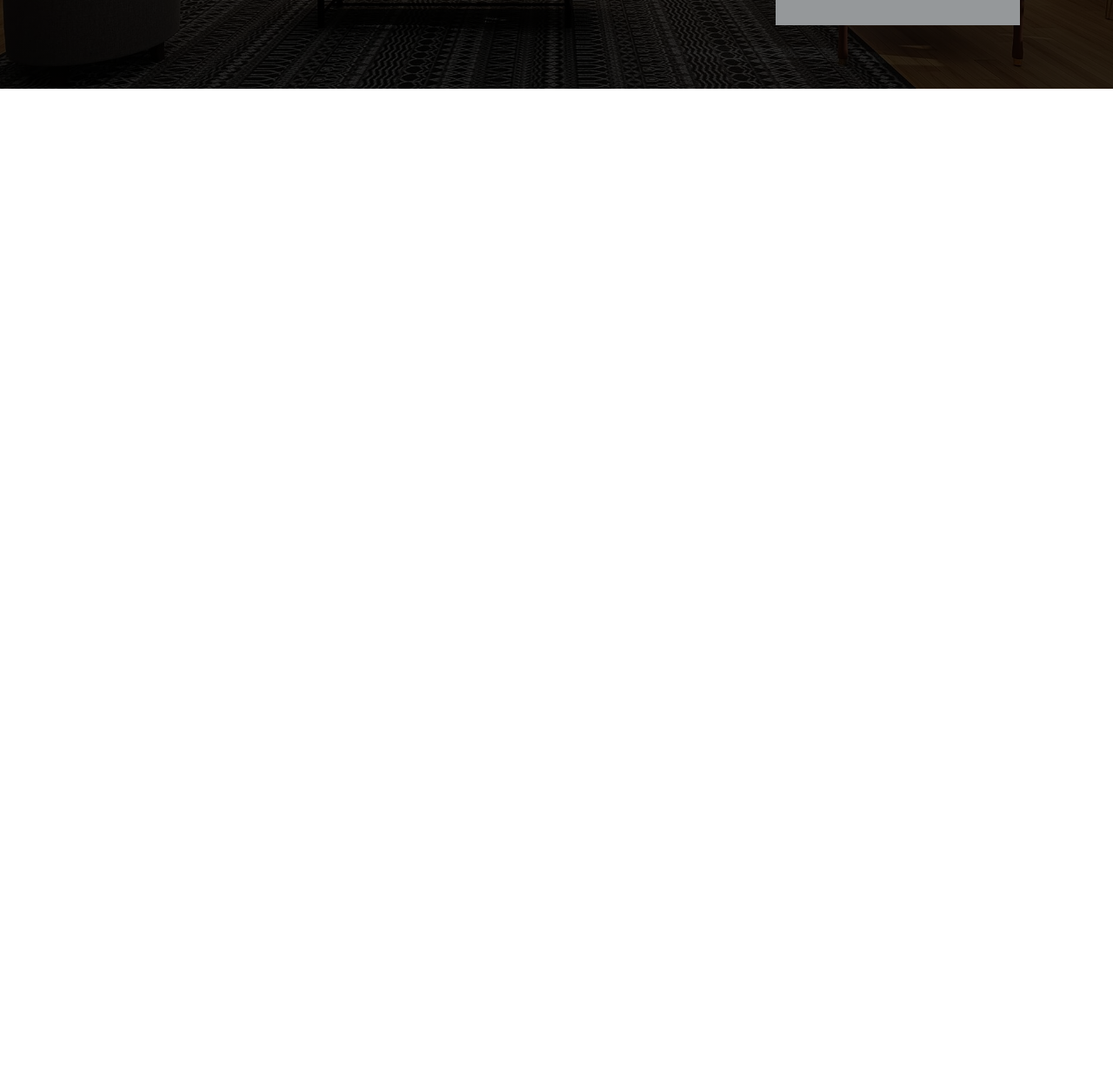
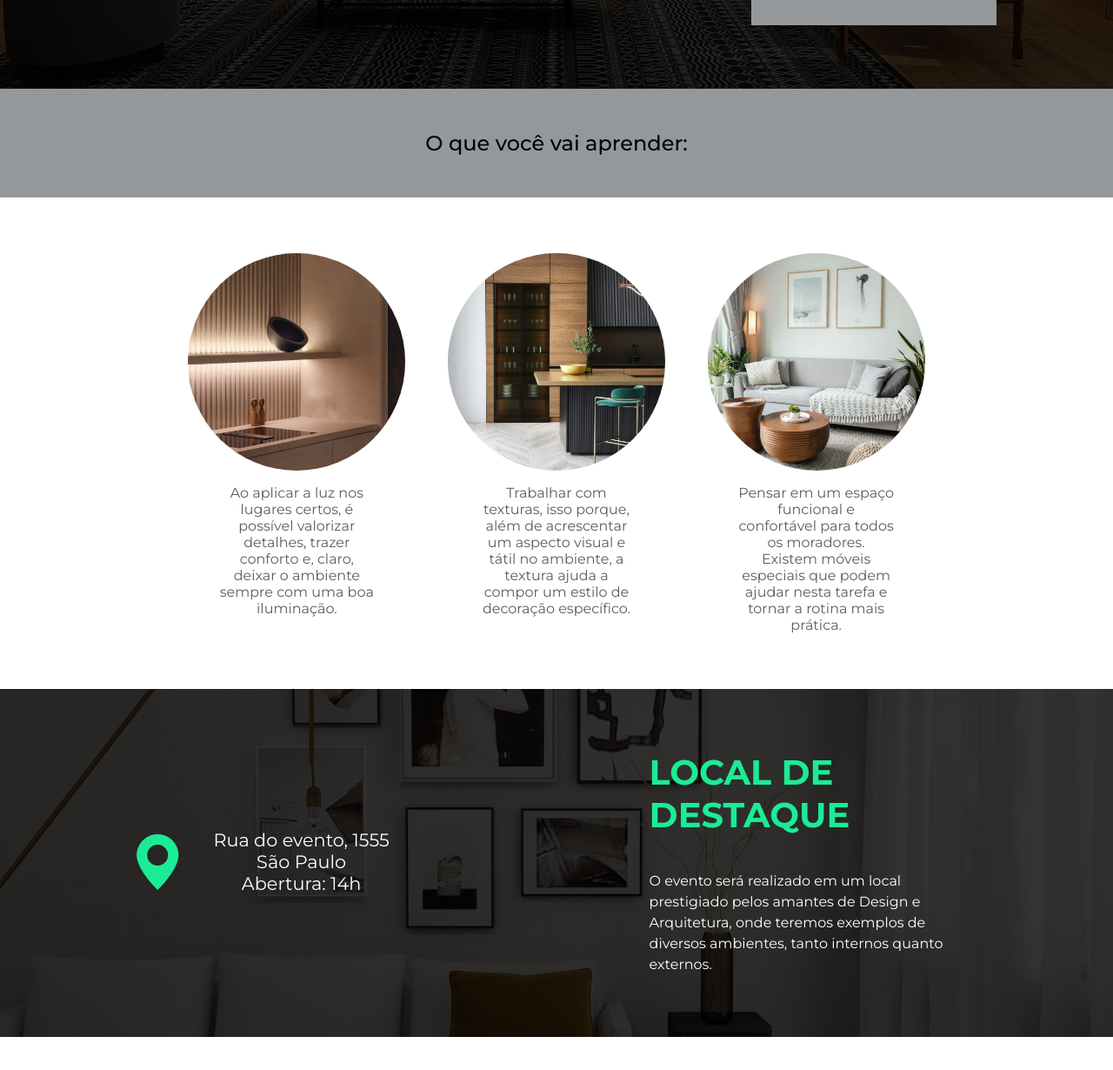
Before and after one commit to luccarvalho/landing_page, a plain HTML site: page index.html in a window 1280 px wide. Shown: the part 578-1808 px from the top of the page at 87% size. Before the commit the page ends 800 px from the top, so only its background shows below. Drawn offline with nearby package versions, Linux system fonts and the light colour scheme.

Commit message:
Add files via upload
Alterando algumas informações do header da landing page e dando continuidade na criação do restante do página. Com HTML e CSS.

```diff
--- a/css/styles.css
+++ b/css/styles.css
@@ -98,3 +98,90 @@
 .btn:hover {
     opacity: 1;
 }
+
+#beneficios-chave h2 {
+    background-color: var(--secundaria);
+    text-align: center;
+    padding: 2em;
+    font-weight: 500;
+}
+
+.beneficios {
+    display: flex;
+    justify-content: space-around;
+    padding: 4em;
+    width: 80%;
+    margin: 0 auto;
+}
+
+.beneficio {
+    text-align: center;
+    display: flex;
+    flex-direction: column;
+    align-items: center;
+    max-width: 20%;
+    color: var(--texto-tercearia);
+}
+
+.beneficio .beneficio-img {
+    width: 250px;
+    height: 250px;
+    border-radius: 50%;
+    background-size: cover;
+    background-position: center;
+    margin-bottom: 1em;
+}
+
+#beneficio-1 {
+    background-image: url("../img/sqr-1.jpg");
+}
+
+#beneficio-2 {
+    background-image: url("../img/sqr-2.jpg");
+}
+
+#beneficio-3 {
+    background-image: url("../img/sqr-3.jpg");
+}
+
+#localizacao {
+    height: 400px;
+    background: linear-gradient(rgba(0,0,0,.8), rgba(0,0,0,.8)), url("../img/hrz-1.jpg");
+    background-position: center;
+    background-size: cover;
+    display: flex;
+    align-items: center;
+    justify-content: space-around;
+    color: var(--texto-primaria);
+    margin-bottom: 3em;
+}
+
+#endereco, #sobre-localizacao {
+    max-width: 30%;
+}
+
+#endereco {
+    display: flex;
+}
+
+#endereco i {
+    color: var(--primaria);
+    font-size: 4em;
+    margin-right: 0.5em;
+}
+
+#detalhes-endereco {
+    text-align: center;
+    font-size: 1.3em;
+}
+
+#sobre-localizacao h3 {
+    color: var(--primaria);
+    font-size: 2.5em;
+    margin-bottom: 1em;
+    text-transform: uppercase;
+}
+
+#sobre-localizacao p {
+    line-height: 1.5em;
+}
--- a/index.html
+++ b/index.html
@@ -4,7 +4,7 @@
     <meta charset="UTF-8">
     <meta http-equiv="X-UA-Compatible" content="IE=edge">
     <meta name="viewport" content="width=device-width, initial-scale=1.0">
-    <title>Decoration Experience</title>
+    <title>D & A Experience</title>
     <link rel="stylesheet" href="css/styles.css">
     <link rel="preconnect" href="https://fonts.googleapis.com">
 <link rel="preconnect" href="https://fonts.gstatic.com" crossorigin>
@@ -14,9 +14,9 @@
 <body>
     <header id="descricao-evento">
         <div id="aviso">
-            <h2>Decoration Experience</h2>
+            <h2>D & A | Experience</h2>
             <p class="sobre-evento">
-                Um evento para revolucionar sua criatividade
+                Um evento para revolucionar sua criatividade em Design e Arquitetura
             </p>
             <p>Data do evento:</p>
             <p class="data-evento">Domingo, 03 de Julho, a partir das 14h</p>
@@ -49,8 +49,40 @@
                 <input type="submit" class="btn" value="Quero me inscrever">
             </form>
         </div>
+    </header>
 
-    </header>
+    <section id="beneficios-chave">
+        <h2>O que você vai aprender:</h2>
+        <div class="beneficios">
+            <div class="beneficio">
+                <div id="beneficio-1" class="beneficio-img"></div>
+                <p>Ao aplicar a luz nos lugares certos, é possível valorizar detalhes, trazer conforto e, claro, deixar o ambiente sempre com uma boa iluminação.</p>
+            </div>
+            <div class="beneficio">
+                <div id="beneficio-2" class="beneficio-img"></div>
+                <p>Trabalhar com texturas, isso porque, além de acrescentar um aspecto visual e tátil no ambiente, a textura ajuda a compor um estilo de decoração específico.</p>
+            </div>
+            <div class="beneficio">
+                <div id="beneficio-3" class="beneficio-img"></div>
+                <p>Pensar em um espaço funcional e confortável para todos os moradores. Existem móveis especiais que podem ajudar nesta tarefa e tornar a rotina mais prática.</p>
+            </div>
+        </div>
+    </section>
+
+    <section id="localizacao">
+        <div id="endereco">
+            <i class="bi bi-geo-alt-fill"></i>
+            <div id="detalhes-endereco">
+                <p>Rua do evento, 1555</p>
+                <p>São Paulo</p>
+                <p>Abertura: 14h</p>
+            </div>
+        </div>
+        <div id="sobre-localizacao">
+            <h3>Local de destaque</h3>
+            <p>O evento será realizado em um local prestigiado pelos amantes de Design e Arquitetura, onde teremos exemplos de diversos ambientes, tanto internos quanto externos.</p>
+        </div>
+    </section>
 
 </body>
 </html>
```
